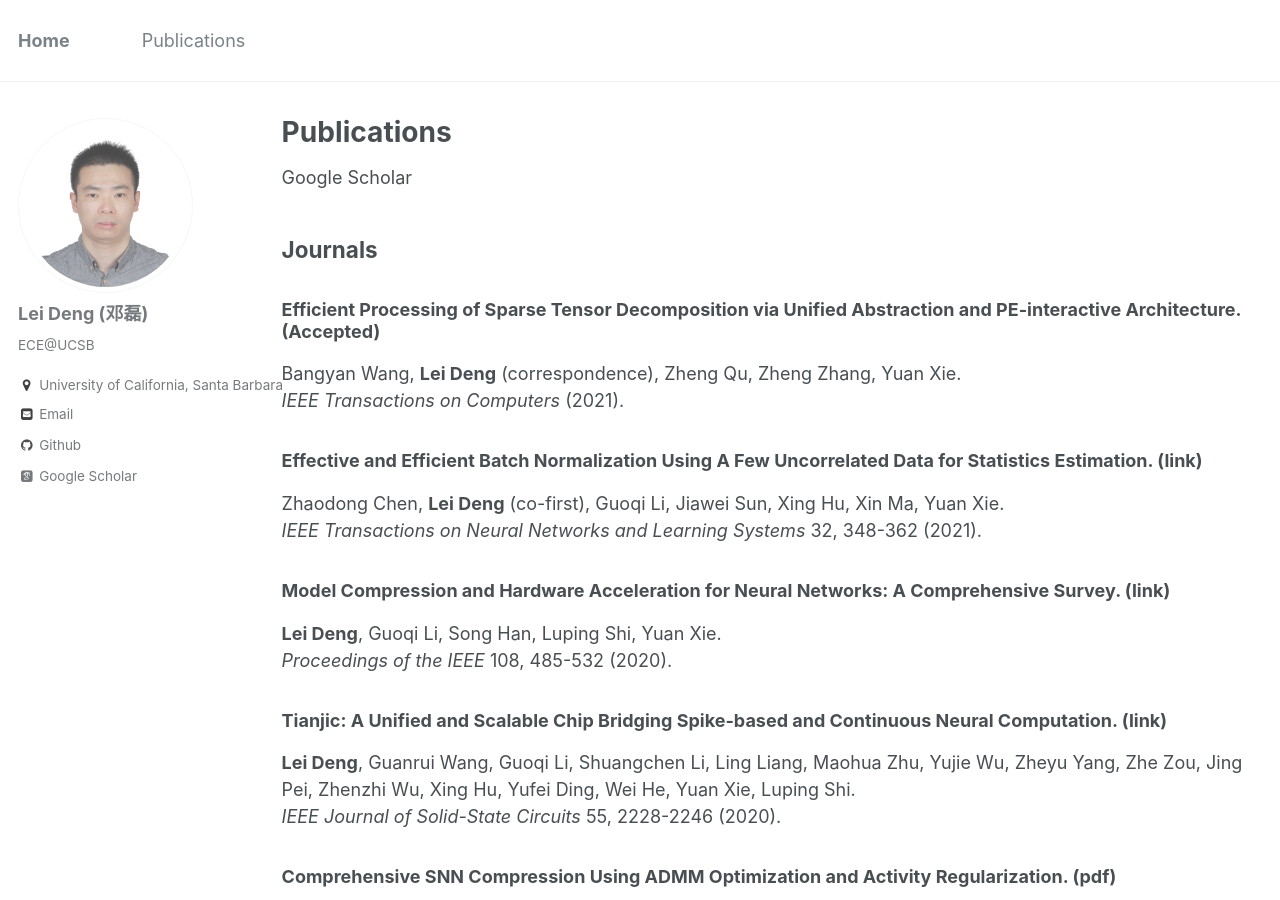
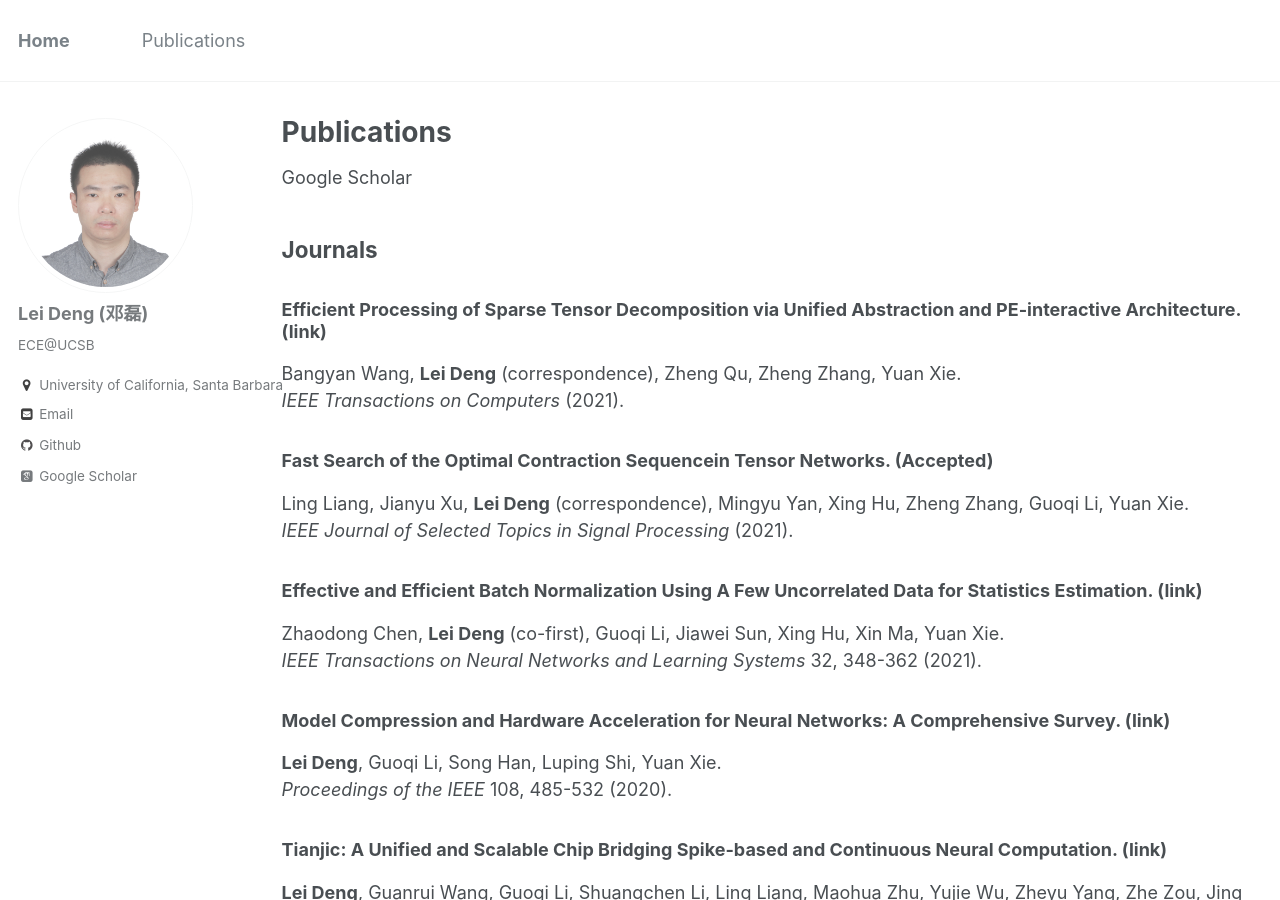
Before and after one commit to dllfei/dllfei.github.io, a Jekyll site: the page built from _pages/publications.md, in a window 1280 px wide and 900 px high. Built offline with Jekyll 4.4.1, drawn with Linux system fonts in a browser that asks for light colours; some web fonts are replaced.

Commit message:
Update publications.md

```diff
--- a/_pages/publications.md
+++ b/_pages/publications.md
@@ -8,9 +8,13 @@ author_profile: true
 
 ## Journals
 
-### Efficient Processing of Sparse Tensor Decomposition via Unified Abstraction and PE-interactive Architecture. (Accepted) <br />
+### Efficient Processing of Sparse Tensor Decomposition via Unified Abstraction and PE-interactive Architecture. ([link](https://ieeexplore.ieee.org/document/9314209)) <br />
 Bangyan Wang, **Lei Deng** (correspondence), Zheng Qu, Zheng Zhang, Yuan Xie. <br />
 *IEEE Transactions on Computers* (2021).
+
+### Fast Search of the Optimal Contraction Sequencein Tensor Networks. (Accepted) <br />
+Ling Liang, Jianyu Xu, **Lei Deng** (correspondence), Mingyu Yan, Xing Hu, Zheng Zhang, Guoqi Li, Yuan Xie. <br />
+*IEEE Journal of Selected Topics in Signal Processing* (2021).
 
 ### Effective and Efficient Batch Normalization Using A Few Uncorrelated Data for Statistics Estimation. ([link](https://ieeexplore.ieee.org/document/9046854)) <br />
 Zhaodong Chen, **Lei Deng** (co-first), Guoqi Li, Jiawei Sun, Xing Hu, Xin Ma, Yuan Xie. <br />
```
